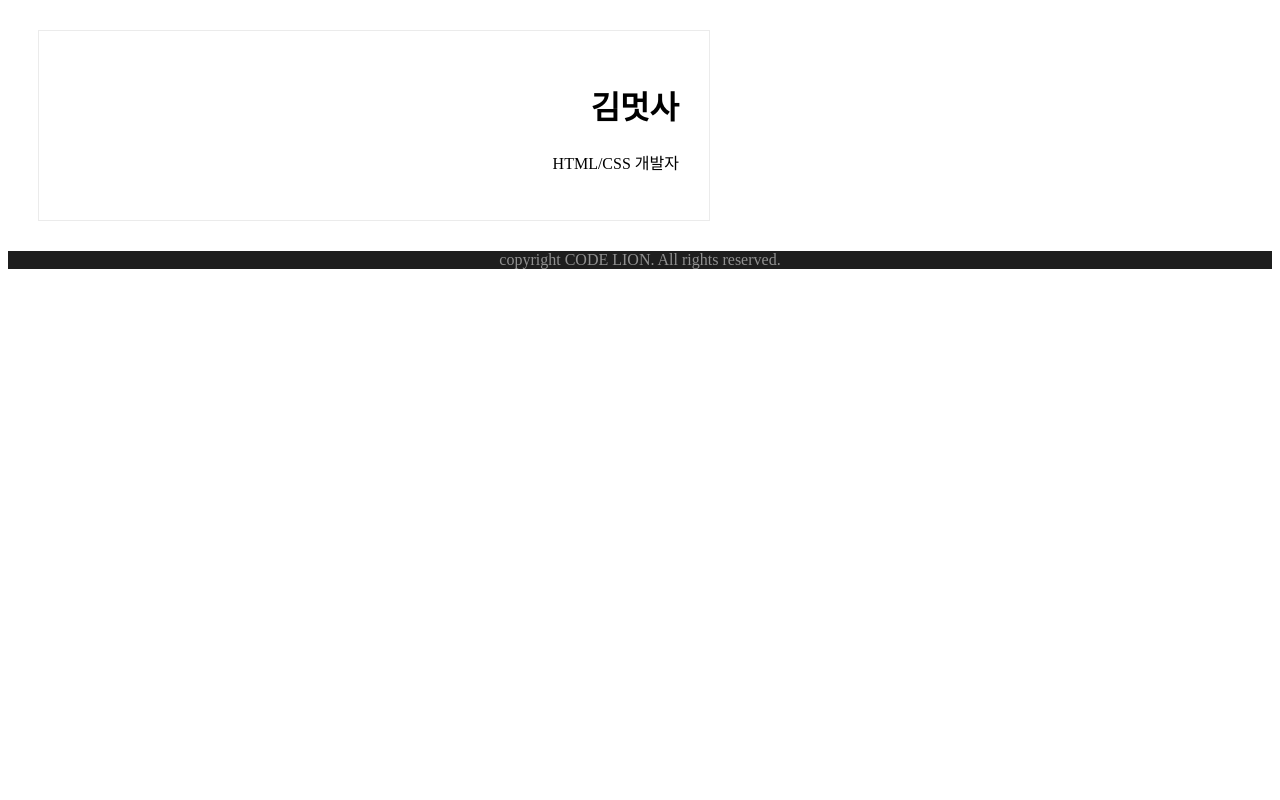
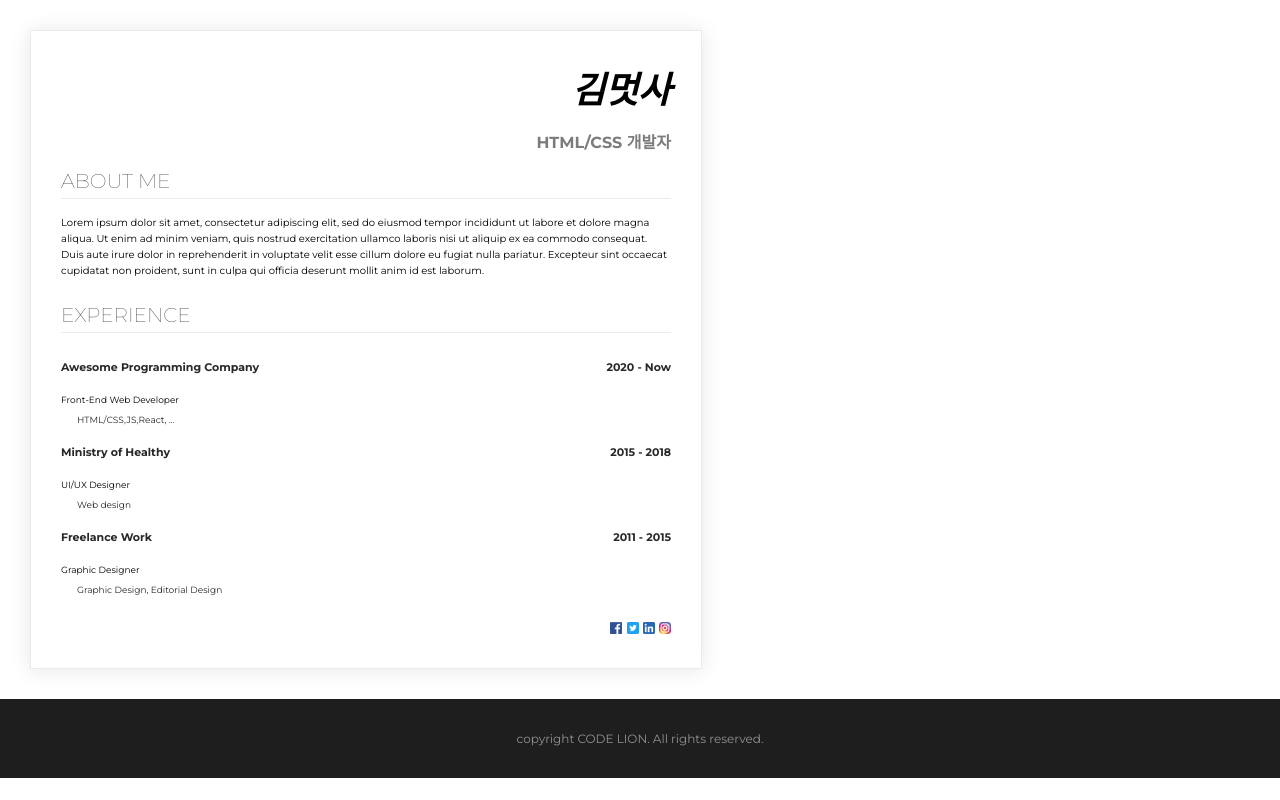
Before and after one commit to jieun0824/html-css-study, a plain HTML site: page index.html in a window 1280 px wide. Drawn offline with Linux system fonts and the light colour scheme.

Commit message:
step 2-8

```diff
--- a/codelion.css
+++ b/codelion.css
@@ -1,8 +1,46 @@
+@import url('https://fonts.googleapis.com/css?family=Montserrat:100,200,300,400,500,600,700,800&display=swap');
+/*폰트 지정하기 위해 import*/
+
+*{ /*모든 문서에 적용되는 문법*/
+    font-family: 'Montserrat';
+}
+
+
+body, h1, h2 {
+    margin:0px;
+    padding: 0px;
+}
+
+/* body {
+    min-width: fit-content;
+} */
+
+h1 {
+    font-size: 36px;
+    font-weight: bold;
+    font-style: italic;
+}
+
+h2 {
+    font-size: 20px;
+    font-weight: lighter;
+    color: #282828;
+    border-bottom: 1px solid #ebebeb; /*아래에 줄 긋기*/
+    margin-bottom: 16px;
+    padding-bottom: 5px;
+}
+
 footer {
     text-align: center;
     background-color: #1E1E1E;
     color: #919191;
-    font: 12px;
+    font-size: 12px;
+    padding: 20px;
+}
+
+section {
+    margin-bottom: 24px;
+
 }
 
 
@@ -10,9 +48,69 @@ footer {
 .mainbox {
     border : 1px solid #ebebeb;
     width: 610px;
-    text-align: right;
+    text-align: left;
     margin-left:auto;
     margin-right: auto;
     padding: 30px;
     margin: 30px;
+    box-shadow: 0 1px 20px rgba(0,0,0,0.1);
+    /*0 -> 가로축으로 그림자
+    얼마나 뻣어나가는지 1px-> y축으로 그림자 이동하는 것 20px -> blur 네번째 0 값 -> spread, 퍼지는 정도,
+    마지막 값은 색 지정 마지막 0.1은 투명도, rgb 3값 - 0~225, 투명도 0~1 */
 }
+
+.name-text {
+    font-size: 16px;
+    color: #7c7c7c;
+    font-weight: bold;
+}
+.about-me-text {
+    font-size: 10px;
+    line-height: 16px; /*줄간 간격 16px로 지정*/
+}
+.title-text {
+    font-size: 11px;
+    font-weight: bold;
+    color: #282828;
+    float: left; /*float -> 둥둥 떠다님. 왼쪽에 붙어서 떠다니도록(따라서 지정된 줄 없고, 다른 요소와 겹칠 수도 있다).
+     왼쪽 정렬, year-text는 같은 줄의 오른쪽 정렬
+     float한 것과 다른 요소 겹치지 않기 위해 .float-wrap으로 막아줌*/
+
+}
+
+.year-text {
+    font-size: 11px;
+    font-weight: bold;
+    color: #282828;
+    float: right;
+}
+
+.float-wrap {
+    overflow:hidden; /*float 요소들 묶어주고,
+    다른 요소들이 이것에 영향받지 않도록(겹치지 않도록 한다*/
+}
+
+.desc-text {
+    font-size: 9px;
+}
+
+.desc-subtext {
+    font-size: 9px;
+    color:#282828;
+    padding-left:16px;
+}
+
+
+.title-box {
+    text-align : right;
+
+}
+
+.sns-img {
+    width: 12px;
+    height: 12px;
+}
+
+.sns-wrap {
+    text-align: right;
+}
--- a/index.html
+++ b/index.html
@@ -7,10 +7,49 @@
     </head>
     <body>
         <div class="mainbox">
-            <h1>김멋사</h1>
-            <p>HTML/CSS 개발자</p>
+            <div class="title-box">
+                <h1>김멋사</h1>
+                <p class="name-text">HTML/CSS 개발자</p>
+            </div>
+            <section> <!--article, div 태그와 같은 역할, css 적용위해 묶기 위해서만 존재한다 -->
+                <h2>ABOUT ME</h2>
+                <p class="about-me-text">
+                    Lorem ipsum dolor sit amet, consectetur adipiscing elit, sed do eiusmod tempor incididunt ut labore et dolore magna aliqua. Ut enim ad minim veniam, quis nostrud exercitation ullamco laboris nisi ut aliquip ex ea commodo consequat. Duis aute irure dolor in reprehenderit in voluptate velit esse cillum dolore eu fugiat nulla pariatur. Excepteur sint occaecat cupidatat non proident, sunt in culpa qui officia deserunt mollit anim id est laborum.
+                </p>
+            </section>
+            <section>
+                <h2>EXPERIENCE</h2>
+                <div class="float-wrap">
+                    <p class="title-text">Awesome Programming Company</p>
+                    <p class="year-text">2020 - Now</p>
+                </div>
+                <p class="desc-text">Front-End Web Developer</p>
+                <p class="desc-subtext">HTML/CSS,JS,React, ...</p>
+
+                <div class="float-wrap">
+                    <p class="title-text">Ministry of Healthy</p>
+                    <p class="year-text">2015 - 2018</p>
+                </div>
+                <p class="desc-text">UI/UX Designer</p>
+                <p class="desc-subtext">Web design</p>
+
+
+                <div class="float-wrap">
+                    <p class="title-text">Freelance Work</p>
+                    <p class="year-text">2011 - 2015</p>
+                </div>
+                <p class="desc-text">Graphic Designer</p>
+                <p class="desc-subtext">Graphic Design, Editorial Design</p>
+            </section>
+            <div class="sns-wrap">
+                <a href="http://facebook.com"><img class="sns-img" src="images/facebook.png"></a>
+                <a href="http://twitter.com"><img class="sns-img" src="images/twitter.png"></a>
+                <a href="http://facebook.com"><img class="sns-img" src="images/linked-in.png"></a>
+                <a href="http://facebook.com"><img class="sns-img" src="images/insta.png"></a>
+
+            </div>
         </div>
-        <footer>copyright CODE LION. All rights reserved.</footer>
+        <footer><p>copyright CODE LION. All rights reserved.</p></footer>
 
     </body>
 </html>
```
Also changed, not shown: images/facebook.png (added), images/insta.png (added), images/linked-in.png (added), images/twitter.png (added).
